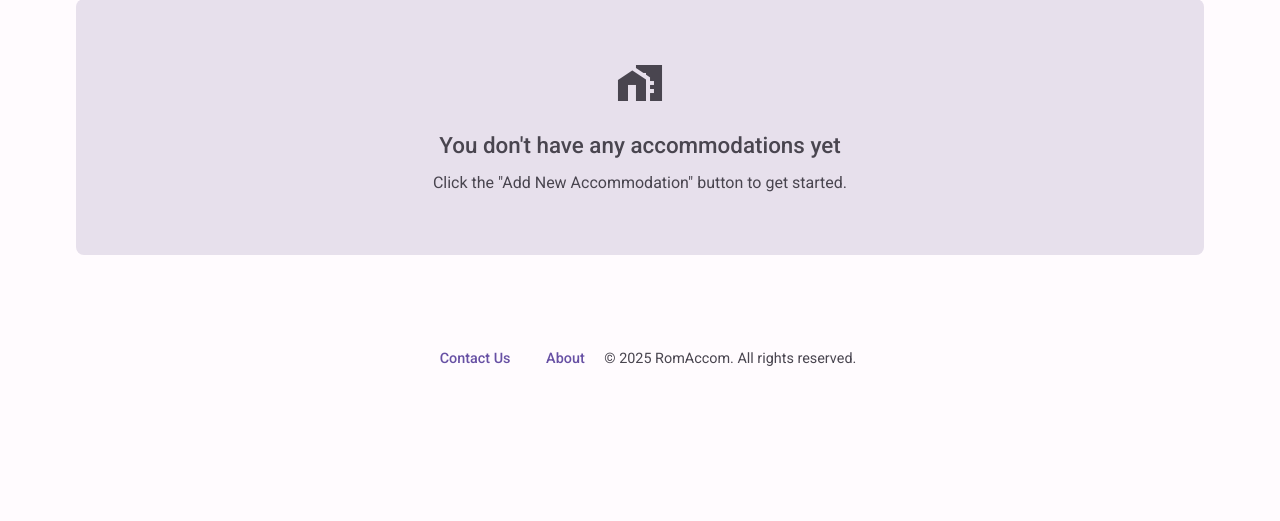
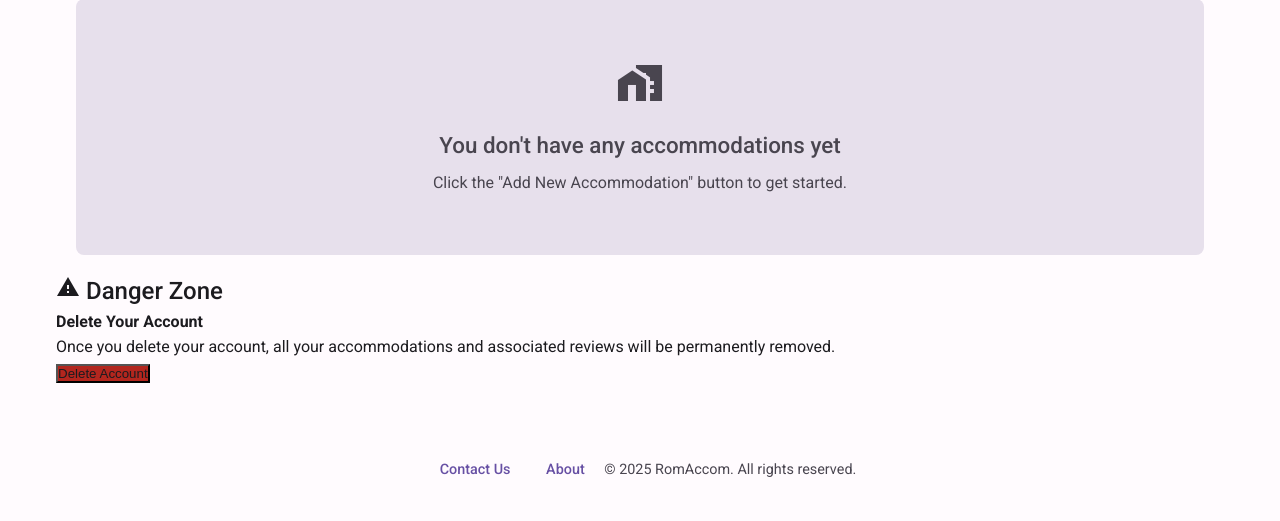
Before and after one commit to JoaoManuel2005/Team2E, a Django app: template romaccom/templates/romaccom/management.html in a window 1280 px wide. Shown: the part 421-942 px from the top of the page. Before the commit the page ends 787 px from the top, so only its background shows below. Run offline with Django 3.2, Linux system fonts and the light colour scheme; the template is opened without the code that fills it, so the values that code supplies are empty.

Commit message:
add ability to delete operator accounts, together with their accomodations and reviews

```diff
--- a/romaccom/static/js/management.js
+++ b/romaccom/static/js/management.js
@@ -6,6 +6,10 @@
     const accommodationNameElement = document.getElementById('accommodation-name');
 
     let currentAccommodationId = null;
+
+    if (modal) {
+        modal.style.display = 'none';
+    }
 
     // Open modal when delete button is clicked
     document.querySelectorAll('.delete-accommodation').forEach(button => {
@@ -65,4 +69,77 @@
             });
         }
     });
+
+    const deleteAccountBtn = document.getElementById('delete-account-btn');
+    const confirmDeleteAccountModal = document.getElementById('confirm-delete-modal');
+    const closeDeleteAccountModal = document.getElementById('close-delete-modal');
+    const cancelDeleteAccount = document.getElementById('cancel-delete-account');
+    const confirmDeleteAccount = document.getElementById('confirm-delete-account');
+
+    // Ensure account deletion modal is hidden on page load
+    if (confirmDeleteAccountModal) {
+        confirmDeleteAccountModal.style.display = 'none';
+    }
+
+    // Show confirmation modal for account deletion when button is clicked
+    if (deleteAccountBtn) {
+        deleteAccountBtn.addEventListener('click', function() {
+            confirmDeleteAccountModal.style.display = 'flex';
+        });
+    }
+
+    // Close modal for account deletion
+    if (closeDeleteAccountModal) {
+        closeDeleteAccountModal.addEventListener('click', function() {
+            confirmDeleteAccountModal.style.display = 'none';
+        });
+    }
+
+    if (cancelDeleteAccount) {
+        cancelDeleteAccount.addEventListener('click', function() {
+            confirmDeleteAccountModal.style.display = 'none';
+        });
+    }
+
+    // Confirm delete operator account
+    if (confirmDeleteAccount) {
+        confirmDeleteAccount.addEventListener('click', function() {
+            fetch('/romaccom/operator/delete-account/', {
+                method: 'POST',
+                headers: {
+                    'X-CSRFToken': getCookie('csrftoken'),
+                    'Content-Type': 'application/json'
+                }
+            })
+            .then(response => response.json())
+            .then(data => {
+                if (data.success) {
+                    alert('Your account has been deleted.');
+                    window.location.href = data.redirect_url;  // Redirect to homepage
+                } else {
+                    alert('Error: ' + data.error);
+                }
+            })
+            .catch(error => {
+                console.error('Error:', error);
+                alert('An error occurred while deleting your account.');
+            });
+        });
+    }
+
+    // Utility function to get CSRF token
+    function getCookie(name) {
+        let cookieValue = null;
+        if (document.cookie && document.cookie !== '') {
+            const cookies = document.cookie.split(';');
+            for (let i = 0; i < cookies.length; i++) {
+                const cookie = cookies[i].trim();
+                if (cookie.startsWith(name + '=')) {
+                    cookieValue = decodeURIComponent(cookie.substring(name.length + 1));
+                    break;
+                }
+            }
+        }
+        return cookieValue;
+    }
 });
--- a/romaccom/templates/romaccom/management.html
+++ b/romaccom/templates/romaccom/management.html
@@ -75,6 +75,41 @@
     {% endif %}
 </div>
 
+<!-- Danger Zone Delete Operator, Accomodations and Reviews Section -->
+<div class="dashboard-section danger-zone">
+    <h2 class="danger-title">
+        <span class="material-icons">warning</span>
+        Danger Zone
+    </h2>
+
+    <div class="danger-action">
+        <div class="danger-info">
+            <h4>Delete Your Account</h4>
+            <p>Once you delete your account, all your accommodations and associated reviews will be permanently removed.</p>
+        </div>
+        <button id="delete-account-btn" class="dashboard-btn btn-danger">Delete Account</button>
+    </div>
+</div>
+
+<!-- Confirmation Modal -->
+<div class="modal-overlay" id="confirm-delete-modal" style="display: none;">
+    <div class="modal">
+        <div class="modal-header">
+            <h3 class="modal-title">Delete Your Account?</h3>
+            <button class="modal-close" id="close-delete-modal">&times;</button>
+        </div>
+        <div class="modal-body">
+            <p>Are you sure you want to permanently delete your account?</p>
+            <p>This action <strong>cannot</strong> be undone. All accommodations, reviews, and associated data will be lost.</p>
+        </div>
+        <div class="modal-footer">
+            <button class="dashboard-btn btn-outline" id="cancel-delete-account">Cancel</button>
+            <button class="dashboard-btn btn-danger" id="confirm-delete-account">Yes, Delete</button>
+        </div>
+    </div>
+</div>
+
+
 <!-- Confirmation Modal -->
 <div class="modal-overlay" id="confirm-modal" style="display: none;">
     <div class="modal">
--- a/romaccom/web_app/urls.py
+++ b/romaccom/web_app/urls.py
@@ -43,6 +43,7 @@
     path('operator/management/', views.management_view, name='management'),
     path("operator/<int:operator_id>/", views.operator_profile_view, name="operator_profile"),
     path("operator/edit-profile/", views.edit_operator_profile_view, name="edit_operator_profile"),
+    path("operator/delete-account/", views.delete_operator_account_view, name="delete_operator_account"),
 
     path('api/accommodation/upload-images/', views.upload_accommodation_images_view, name='upload_accommodation_images'),
     path('api/accommodation/update/', views.update_accommodation_view, name='update_accommodation'),
```
Also changed, not shown: romaccom/web_app/views.py (+39 -0 lines).
